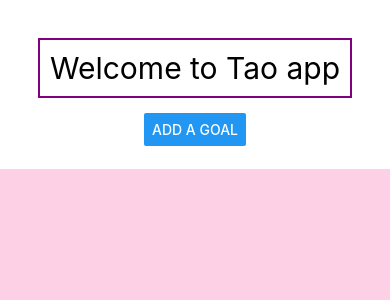
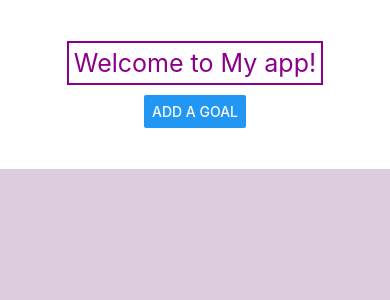
Before and after one commit to taowu-neu/Fall2024-Thu, a React Native app: screen / in a window 390 px wide. Shown: the top 300 px of the page. Built offline with nearby package versions, Linux system fonts and the light colour scheme.

Commit message:
Add the delete option

```diff
--- a/App.js
+++ b/App.js
@@ -1,99 +1,99 @@
-import { StatusBar } from 'expo-status-bar';
-import { StyleSheet, View, Text, Button, SafeAreaView, ScrollView, FlatList } from 'react-native';
-
-import Header from './Components/Header';
-import Input from './Components/Input';
-import { useState } from 'react';
-import GoalItem from './Components/GoalItem';
+import { StatusBar } from "expo-status-bar";
+import {
+  Button,
+  SafeAreaView,
+  ScrollView,
+  StyleSheet,
+  Text,
+  View,
+  FlatList,
+} from "react-native";
+import Header from "./Components/Header";
+import { useState } from "react";
+import Input from "./Components/Input";
+import GoalItem from "./Components/GoalItem";
 
 export default function App() {
-  const appName = "Tao app";
-
-  const [receivedText, setReceivedText] = useState('');
+  const [receivedData, setReceivedData] = useState("");
   const [modalVisible, setModalVisible] = useState(false);
   const [goals, setGoals] = useState([]);
-
+  const appName = "My app!";
+  // update to receive data
   function handleInputData(data) {
-    console.log('Callback function called with:', data);
-    const newGoal = {
-      text: data,
-      id: Math.random(),
-    };
-
-    setGoals((currentGoals) => [...currentGoals, newGoal]);
-    setReceivedText(data);
+    console.log("App.js ", data);
+    let newGoal = { text: data, id: Math.random() };
+    //make a new obj and store the received data as the obj's text property
+    setGoals((prevGoals) => {
+      return [...prevGoals, newGoal];
+    });
+    // setReceivedData(data);
     setModalVisible(false);
   }
-
-  const handleDeleteGoal = (goalId) => {
-    setGoals((currentGoals) => currentGoals.filter((goal) => goal.id !== goalId));
-  };
-
-  const handleConfirm = () => {
+  function dismissModal() {
     setModalVisible(false);
-  };
-
-  const handleCancel = () => {
-    setModalVisible(false);
-  };
-
+  }
+  function handleGoalDelete(deletedId) {
+    setGoals((prevGoals) => {
+      return prevGoals.filter((goalObj) => {
+        return goalObj.id != deletedId;
+      });
+    });
+  }
   return (
     <SafeAreaView style={styles.container}>
-      <View style={styles.upperContainer}>
-        <Header app_name={appName} theme="dark" />
-        <Button title='Add a goal' onPress={() => setModalVisible(true)} />
+      <StatusBar style="auto" />
+      <View style={styles.topView}>
+        <Header name={appName}></Header>
+        <Button
+          title="Add a Goal"
+          onPress={function () {
+            setModalVisible(true);
+          }}
+        />
       </View>
-
-
       <Input
+        textInputFocus={true}
         inputHandler={handleInputData}
         isModalVisible={modalVisible}
-        onConfirm={handleConfirm}
-        onCancel={handleCancel}
+        dismissModal={dismissModal}
       />
-  <View style={styles.bottomContainer}>
-
-    {goals.length === 0 ? (
-      <Text style={styles.textStyle}></Text>
-    ) : (
-      <FlatList renderItem={({ item }) => {
-        return (
-          <GoalItem goal={item} onDelete={handleDeleteGoal} />)
-      }} data={goals}>
-      </FlatList>
-
-    )}
-    </View>
-    <StatusBar style="auto" />
+      <View style={styles.bottomView}>
+        <FlatList
+          contentContainerStyle={styles.scrollViewContainer}
+          data={goals}
+          renderItem={({ item }) => {
+            return <GoalItem deleteHandler={handleGoalDelete} goalObj={item} />;
+          }}
+        />
+        {/* <ScrollView contentContainerStyle={styles.scrollViewContainer}>
+          {goals.map((goalObj) => {
+            return (
+              <View key={goalObj.id} style={styles.textContainer}>
+                <Text style={styles.text}>{goalObj.text}</Text>
+              </View>
+            );
+          })}
+        </ScrollView> */}
+      </View>
     </SafeAreaView>
-    );
-    }
+  );
+}
 
 const styles = StyleSheet.create({
   container: {
     flex: 1,
-    backgroundColor: '#fff',
-    justifyContent: 'center',
+    backgroundColor: "#fff",
+    // alignItems: "center",
+    justifyContent: "center",
   },
-  textStyle: {
-    color: 'darkblue',
-    padding: 10,
+  scrollViewContainer: {
+    alignItems: "center",
   },
-  textContainer: {
-    backgroundColor: '#9C979E',
-    borderRadius: 10,
-    padding: 5,
+
+  topView: {
+    flex: 1,
+    alignItems: "center",
+    justifyContent: "center",
   },
-  upperContainer: {
-    flex: 1,
-    backgroundColor: 'white',
-    alignItems: 'center',
-    justifyContent: 'center',
-  },
-  bottomContainer: {
-    flex: 4,
-    backgroundColor: '#FDD0E6',
-    alignItems: 'center',
-    rowGap: 10,
-  }
+  bottomView: { flex: 4, backgroundColor: "#dcd" },
 });
--- a/Components/GoalItem.js
+++ b/Components/GoalItem.js
@@ -1,33 +1,30 @@
-import React from 'react';
+import { Button, StyleSheet, Text, View } from "react-native";
+import React from "react";
 
-import { View, Text, StyleSheet, Button } from 'react-native';
-
-const GoalItem = ({ goal, onDelete }) => {
+export default function GoalItem({ goalObj, deleteHandler }) {
+  function handleDelete() {
+    console.log("deleted");
+    deleteHandler(goalObj.id);
+  }
   return (
     <View style={styles.textContainer}>
-      <Text style={styles.textStyle}>
-        {goal.text}
-      </Text>aaß
-      <Button title="X" color="white"
-      onPress={() => onDelete(goal.id)} />
+      <Text style={styles.text}>{goalObj.text}</Text>
+      <Button title="X" color="grey" onPress={handleDelete} />
     </View>
   );
-};
+}
 
 const styles = StyleSheet.create({
-    textStyle: {
-        color: 'darkmagenta',
-        padding: 10,
-        },
-    textContainer: {
-        backgroundColor: 'grey',
-        padding: 5,
-        marginVertical: 5,
-        borderRadius: 10,
-        flexDirection: 'row',
-        justifyContent: 'space-between',
-        alignItems: 'center',
-    },
+  text: {
+    color: "purple",
+    padding: 5,
+    fontSize: 30,
+  },
+  textContainer: {
+    backgroundColor: "#aaa",
+    borderRadius: 5,
+    marginTop: 50,
+    flexDirection: "row",
+    alignItems: "center",
+  },
 });
-
-export default GoalItem;
--- a/Components/Header.js
+++ b/Components/Header.js
@@ -1,23 +1,22 @@
-import { View, Text, StyleSheet } from 'react-native'
-import React from 'react'
+import { StyleSheet, Text, View } from "react-native";
+import React from "react";
 
-const Header = (props) => {
+export default function Header({ name }) {
   return (
     <View>
-      <Text style = {styles.headerStyle}>Welcome to {props.app_name}</Text>
-      {props.children}
+      {/* use the prop here */}
+      <Text style={styles.text}>Welcome to {name}</Text>
     </View>
-  )
+  );
 }
 
 const styles = StyleSheet.create({
-  headerStyle: {
-    fontSize: 30,
-    borderColor: 'purple',
+  text: {
+    color: "darkmagenta",
+    fontSize: 25,
+    borderColor: "darkmagenta",
     borderWidth: 2,
-    margin: 15,
-    padding: 10,
-  }
-})
-
-export default Header
+    padding: 5,
+    marginBottom: 10,
+  },
+});
--- a/Components/Input.js
+++ b/Components/Input.js
@@ -1,52 +1,97 @@
-import { StyleSheet, TextInput, Text, Button, View, Modal, Image } from 'react-native';
-import React, { useState } from 'react';
+import {
+  Alert,
+  Button,
+  Modal,
+  StyleSheet,
+  Text,
+  TextInput,
+  View,
+  Image,
+} from "react-native";
+import React, { useState } from "react";
 
-const Input = (props) => {
-    const [isBlurred, setIsBlurred] = useState(false);
-    const [text, setText] = useState('');
-
-    const handleConfirm = () => {
-        setText('');
-        props.onConfirm();
-        props.inputHandler(text);
-    };
-
-    const handleCancel = () => {
-        setText('');
-        props.onCancel();
-    };
-
+export default function Input({
+  textInputFocus,
+  inputHandler,
+  isModalVisible,
+  dismissModal,
+}) {
+  const [text, setText] = useState("");
+  const [blur, setBlur] = useState(false);
+  const minimumChar = 3;
+  function handleConfirm() {
+    // console.log(text);
+    inputHandler(text);
+    setText("");
+  }
+  function handleCancel() {
+    // hide the modal
+    Alert.alert("Cancel", "Are you sure you want to cancel", [
+      { text: "cancel", style: "cancel" },
+      {
+        text: "ok",
+        onPress: () => {
+          setText("");
+          dismissModal();
+        },
+      },
+    ]);
+  }
   return (
-        <Modal animationType='slide' visible={props.isModalVisible} transparent={true}>
-            <View style={styles.modalBackground}>
+    <Modal animationType="slide" visible={isModalVisible} transparent={true}>
+      <View style={styles.container}>
         <View style={styles.modalContainer}>
           <Image
-                        style={styles.imageStyle}
-                        source={{ uri: 'https://cdn-icons-png.flaticon.com/512/2617/2617812.png' }}
-                        alt="image from URL"
+            source={{
+              uri: "https://cdn-icons-png.flaticon.com/512/2617/2617812.png",
+            }}
+            style={styles.image}
+            alt="Image of a an arrow"
           />
           <Image
-                        style={styles.imageStyle}
-                        source={require('../assets/tem.png')}
-                        alt="local image"
+            source={require("../assets/tem.png")}
+            style={styles.image}
+            alt="Image of a an arrow"
           />
+
           <TextInput
+            autoFocus={textInputFocus}
+            placeholder="Type something"
+            autoCorrect={true}
+            keyboardType="default"
+            value={text}
             style={styles.input}
-                        placeholder="Type something"
-                        onChangeText={(newText) => {
-                            setText(newText);
-                            if (isBlurred) {
-                                setIsBlurred(false);
-                            }
+            onChangeText={(changedText) => {
+              setText(changedText);
             }}
-                        onBlur={() => setIsBlurred(true)}
-                        onFocus={() => setIsBlurred(false)}
-                        value={text}
+            onBlur={() => {
+              setBlur(true);
+            }}
+            onFocus={() => {
+              setBlur(false);
+            }}
           />
-                    {isBlurred && <Text>Thank you</Text>}
+
+          {blur ? (
+            text.length >= minimumChar ? (
+              <Text>Thank you</Text>
+            ) : (
+              <Text>Please type more than {minimumChar} characters</Text>
+            )
+          ) : (
+            text && <Text>{text.length}</Text>
+          )}
+          <View style={styles.buttonsRow}>
             <View style={styles.buttonContainer}>
-                        <Button title='Cancel' onPress={handleCancel} color="#007AFF" />
-                        <Button title='Confirm' onPress={handleConfirm} color="#007AFF" disabled={!text} />
+              <Button title="Cancel" onPress={handleCancel} />
+            </View>
+            <View style={styles.buttonContainer}>
+              <Button
+                disabled={text.length < minimumChar}
+                title="Confirm"
+                onPress={handleConfirm}
+              />
+            </View>
           </View>
         </View>
       </View>
@@ -55,37 +100,27 @@ const Input = (props) => {
 }
 
 const styles = StyleSheet.create({
-    modalBackground: {
+  container: {
     flex: 1,
-      alignItems: 'center',
-      justifyContent: 'center',
-      backgroundColor: 'rgba(0, 0, 0, 0.5)',
+    // backgroundColor: "white",
+    alignItems: "center",
+    justifyContent: "center",
+  },
+  input: {
+    borderColor: "purple",
+    borderWidth: 2,
+    padding: 5,
+    marginVertical: 10,
   },
   modalContainer: {
-      width: 300,
-      padding: 20,
-      alignItems: 'center',
-      backgroundColor: 'white',
-      borderRadius: 10,
-    },
-    input: {
-      width: '100%',
-      height: 40,
-      marginBottom: 20,
-      paddingLeft: 10,
-      borderColor: '#A020F0',
-      borderWidth: 1,
+    borderRadius: 6,
+    backgroundColor: "#999",
+    alignItems: "center",
   },
   buttonContainer: {
-      width: '100%',
-      flexDirection: 'row',
-      justifyContent: 'space-between',
-
+    width: "30%",
+    margin: 10,
   },
-    imageStyle: {
-      width: 100,
-      height: 100,
-    },
+  buttonsRow: { flexDirection: "row" },
+  image: { width: 100, height: 100 },
 });
-
-export default Input;
```
Lines whose indentation alone changed are shown as unchanged.
